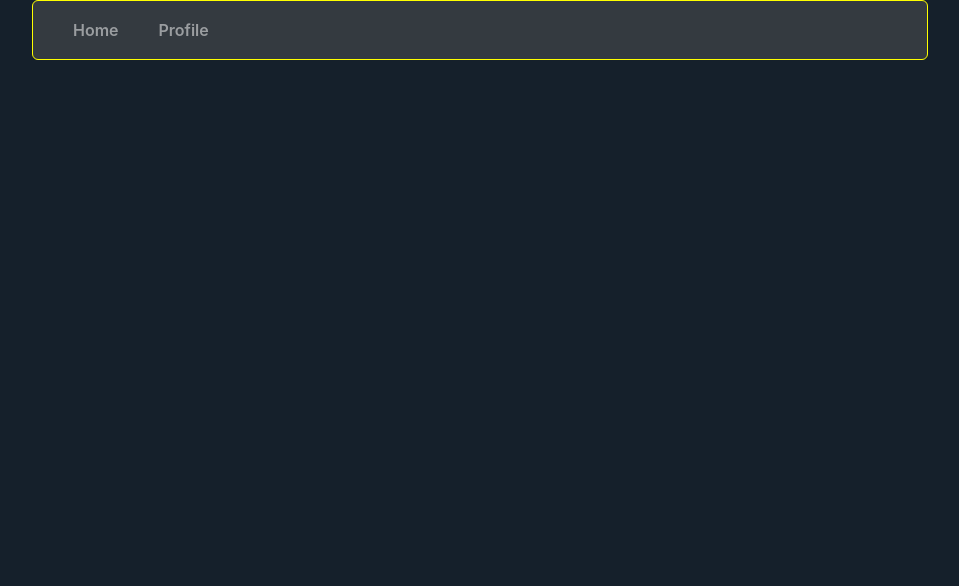
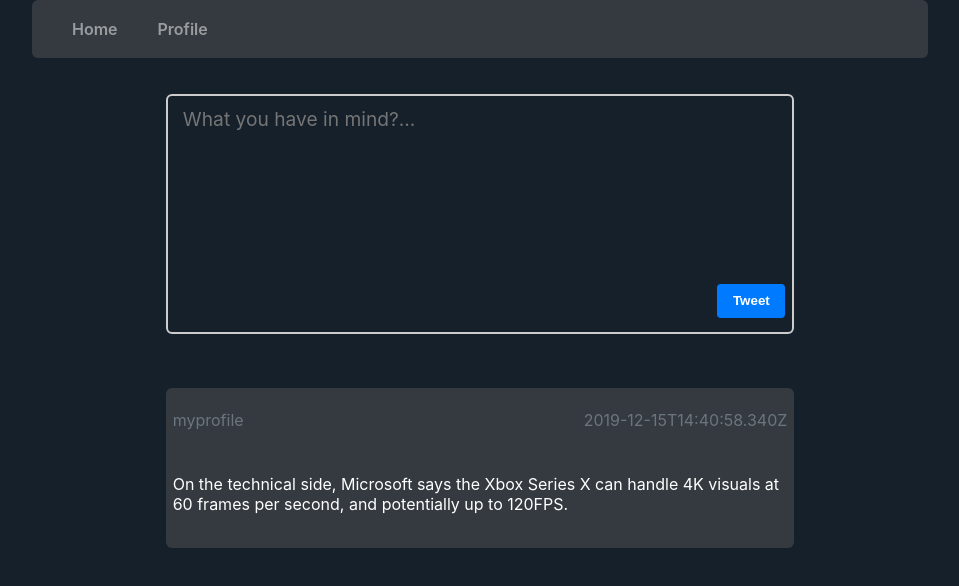
Before and after one commit to Itc-bootcamp-2019/micro-blogging-front-end-droproject92, a React (Create React App) app: page /profile/1 in a window 1280 px wide. Shown: the top 586 px of the page, without its empty margins (160-1119 px from the left). Built offline with nearby package versions, Linux system fonts and the light colour scheme.

Commit message:
Add desgin CSS - first commit

```diff
--- a/public/index.html
+++ b/public/index.html
@@ -24,6 +24,7 @@
       work correctly both with client-side routing and a non-root public URL.
       Learn how to configure a non-root public URL by running `npm run build`.
     -->
+    <link href="https://fonts.googleapis.com/css?family=Roboto&display=swap" rel="stylesheet">
     <title>ITC React App</title>
   </head>
   <body>
--- a/src/App.css
+++ b/src/App.css
@@ -1,23 +1,19 @@
 :root {
-background-color: #15202B;
-margin: 0;
-padding: 0 15%;
-font-family: roboto;
-
+  background-color: #15202b;
+  margin: 0;
+  padding: 0 15%;
+  font-family: "Roboto", sans-serif;
 }
 
-.nav-bar{
+.nav-bar {
   display: flex;
   justify-content: flex-start;
   align-items: center;
   font-size: medium;
   font-weight: 600;
   height: 58px;
-  border: 1px solid yellow;
   border-radius: 6px;
-  background-color: #343A40;
-
-
+  background-color: #343a40;
 }
 
 li {
@@ -32,3 +28,79 @@ a:hover {
   color: #fff;
   text-decoration: underline;
 }
+
+.display-tweet-box {
+  display: flex;
+  justify-content: center;
+  margin: 0;
+}
+
+.tweet-box {
+  position: relative;
+  margin: 4% 0;
+  height: 15rem;
+  width: 70%;
+  border: 2px solid #cccccc;
+  box-sizing: border-box;
+  border-radius: 6px;
+}
+
+textarea {
+  margin: 2%;
+  width: 95%;
+  height: 80%;
+  background-color: #15202b;
+  color: #fff;
+  border: none;
+  resize: none;
+  box-sizing: border-box;
+  font-family: inherit;
+  font-style: normal;
+  font-weight: normal;
+  font-size: 1.2rem;
+  line-height: 19px;
+}
+
+.tweet-btn {
+  position: absolute;
+  right: 1%;
+  bottom: 6%;
+  width: 68px;
+  height: 34px;
+  border: none;
+  background: #007bff;
+  border-radius: 4px;
+  color: #fff;
+  font-weight: 600;
+}
+
+.display-tweet-list {
+  display: flex;
+  justify-content: center;
+}
+
+.tweet-msg {
+  display: flex;
+  flex-direction: column;
+  background: #343a40;
+  height: 10rem;
+  width: 70%;
+  box-sizing: border-box;
+  border-radius: 6px;
+  margin: 2%;
+}
+
+.tweet-msg-info {
+  display: flex;
+  justify-content: space-between;
+  align-items: center;
+  margin: 1%;
+  color: #6c757d;
+}
+
+.tweet-msg-text {
+  display: flex;
+  justify-content: flex-start;
+  margin: 1%;
+  color: #fff;
+}
--- a/src/App.js
+++ b/src/App.js
@@ -1,16 +1,14 @@
 import React from "react";
 import "./App.css";
-import {
-  BrowserRouter as Router,
-  Switch,
-  Route,
-  Link
-} from "react-router-dom";
-import Navbar from "./components/Navbar"
+import NavBar from "./components/NavBar";
+import Home from "./components/Home";
 
 const App = () => {
   return (
-    <Navbar />
+    <div>
+      <NavBar />
+      <Home />
+    </div>
   )
 }
 
--- /dev/null
+++ b/src/components/Home.js
@@ -0,0 +1,14 @@
+import React from 'react';
+import TweetBox from "./TweetBox";
+import TweetMsg from "./TweetMsg";
+
+const Home = () => {
+    return (
+        <div>
+            <TweetBox />
+            <TweetMsg />
+        </div>
+    )
+}
+
+export default Home;
--- a/src/components/Navbar.js
+++ b/src/components/Navbar.js
@@ -6,7 +6,7 @@ import {
     Link
   } from "react-router-dom";
 
-function Navbar () {
+function NavBar () {
 
     return (
 <Router>
@@ -37,4 +37,4 @@ function Navbar () {
 
 
 
-    export default Navbar
+    export default NavBar
--- /dev/null
+++ b/src/components/TweetBox.js
@@ -0,0 +1,19 @@
+import React from "react";
+
+class TweetBox extends React.Component {
+  render() {
+    return (
+      <div className="display-tweet-box">
+        <div className="tweet-box">
+          <textarea className="text-box"
+            type="text"
+            placeholder="What you have in mind?..."
+          ></textarea>
+          <button className="tweet-btn">Tweet</button>
+        </div>
+      </div>
+    );
+  }
+}
+
+export default TweetBox;
--- /dev/null
+++ b/src/components/TweetMsg.js
@@ -0,0 +1,20 @@
+import React from "react";
+
+const TweetMsg = () => {
+  return (
+    <div className="display-tweet-list">
+      <div className="tweet-msg">
+          <div className="tweet-msg-info">
+              <p>myprofile</p>
+              <p>2019-12-15T14:40:58.340Z</p>
+          </div>
+          <div className="tweet-msg-text">
+              <p>On the technical side, Microsoft says the Xbox Series X can handle 4K visuals at 60 frames per second, and potentially up to 120FPS.</p>
+          </div>
+      </div>
+
+    </div>
+  );
+};
+
+export default TweetMsg;
```
